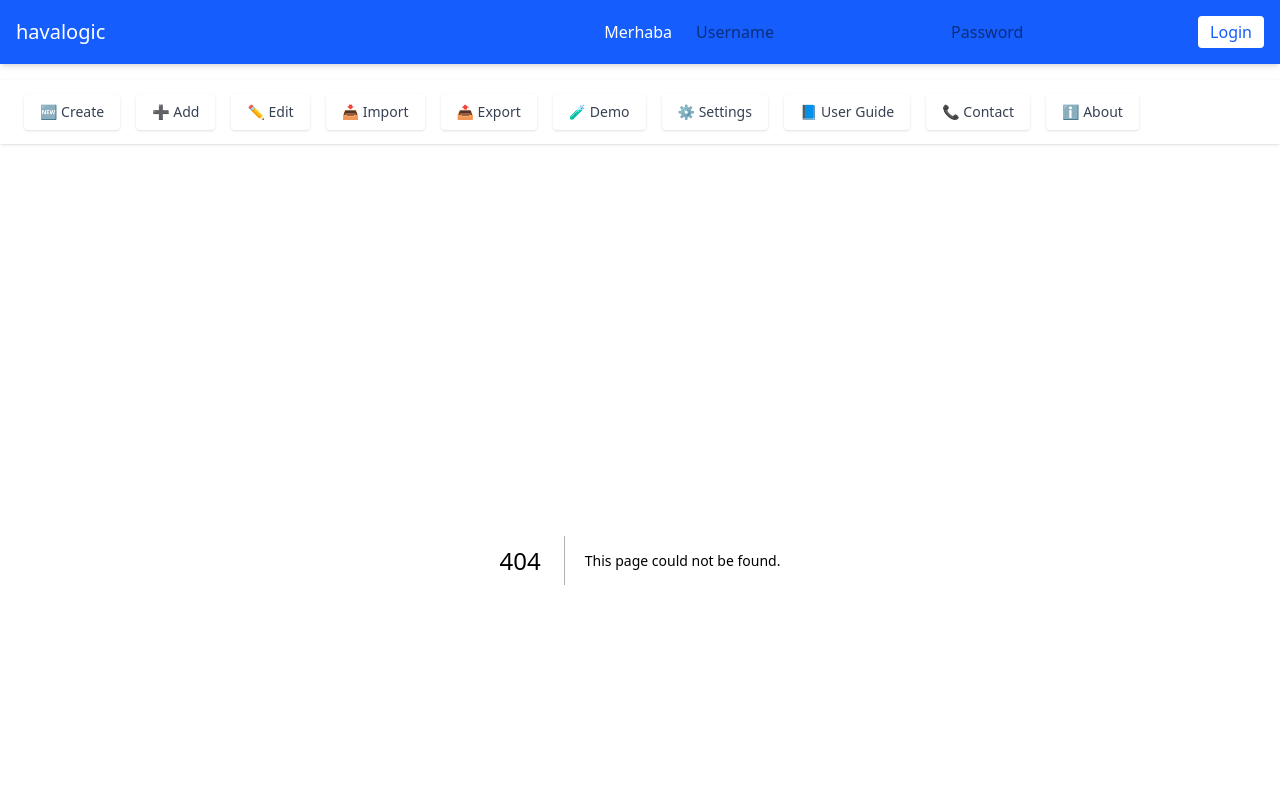
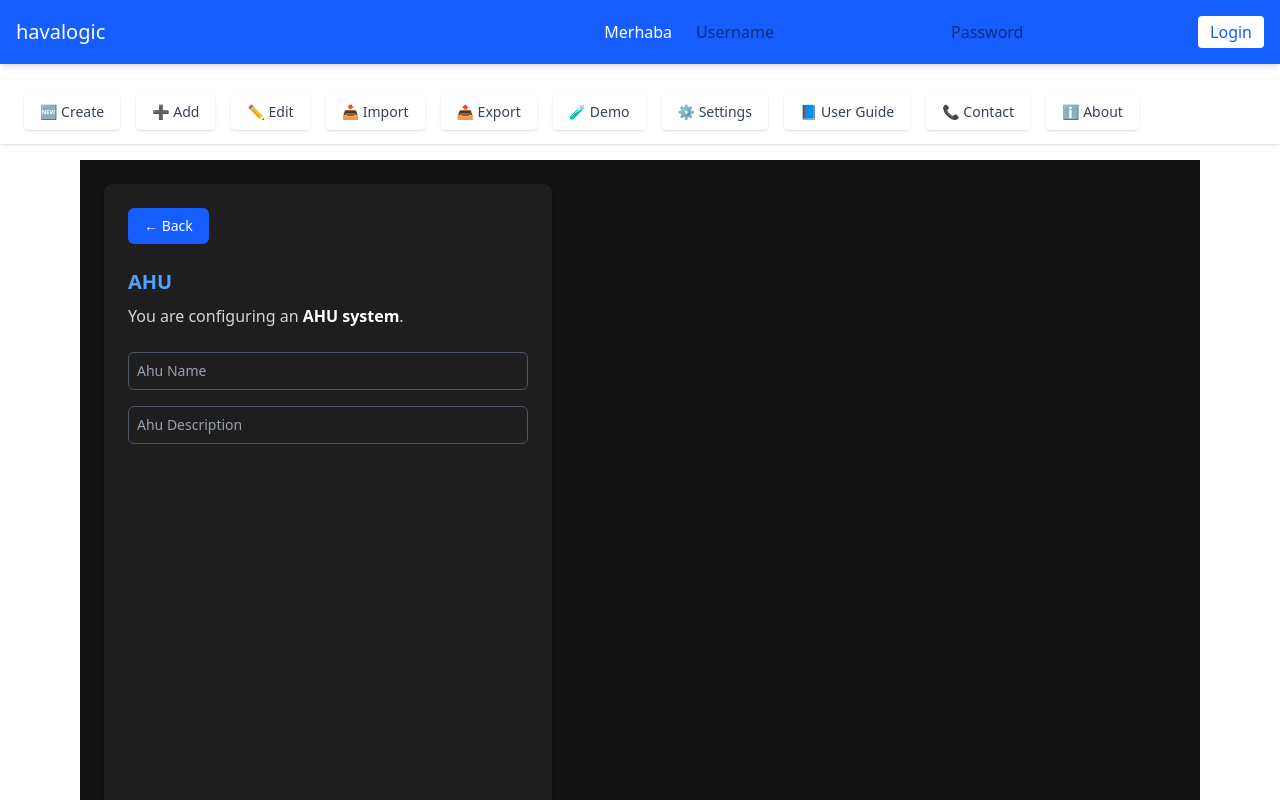
Before and after one commit to ErginYurttas/havalogic, a Next.js app: page /project/1 in a window 1280 px wide. Before the commit this address had no page. Shown: the top 800 px of the page. Built offline with nearby package versions, Linux system fonts and the light colour scheme.

Commit message:
AHU yönlendirme ve back butonu eklendi

```diff
--- /dev/null
+++ b/app/project/[system]/page.tsx
@@ -0,0 +1,42 @@
+"use client";
+
+import { useRouter } from "next/navigation";
+
+export default function AhuPage() {
+  const router = useRouter();
+
+  const handleBack = () => {
+    router.push("/project"); // ← ProjectOverview sayfasına döner
+  };
+
+  return (
+    <div className="min-h-screen bg-[#121212] p-6 flex">
+      <div className="w-full max-w-md bg-[#1e1e1e] rounded-lg shadow-md p-6">
+        <button
+          onClick={handleBack}
+          className="mb-6 px-4 py-2 bg-blue-600 hover:bg-blue-700 text-white rounded-md text-sm transition"
+        >
+          ← Back
+        </button>
+
+        <h2 className="text-xl font-semibold text-blue-400 mb-2">AHU</h2>
+        <p className="text-gray-300 mb-6">
+          You are configuring an <span className="font-semibold text-white">AHU system</span>.
+        </p>
+
+        <div className="space-y-4">
+          <input
+            type="text"
+            placeholder="Ahu Name"
+            className="w-full border border-gray-600 rounded-md p-2 text-sm bg-transparent text-white placeholder-gray-400 focus:outline-none focus:ring-2 focus:ring-blue-400"
+          />
+          <input
+            type="text"
+            placeholder="Ahu Description"
+            className="w-full border border-gray-600 rounded-md p-2 text-sm bg-transparent text-white placeholder-gray-400 focus:outline-none focus:ring-2 focus:ring-blue-400"
+          />
+        </div>
+      </div>
+    </div>
+  );
+}
--- a/app/project/page.tsx
+++ b/app/project/page.tsx
@@ -1,11 +1,11 @@
 "use client";
 
 import React, { useState, Suspense } from "react";
-import { useSearchParams } from "next/navigation";
+import { useSearchParams, useRouter } from "next/navigation"; // useRouter eklendi
 
-// useSearchParams içeren ana bileşeni ayırıyoruz
 function ProjectContent() {
   const searchParams = useSearchParams();
+  const router = useRouter(); // yönlendirme hook'u
   const [showSystems, setShowSystems] = useState(false);
 
   const systemOptions = [
@@ -16,9 +16,16 @@ function ProjectContent() {
     "Vav", "Manual Entry"
   ];
 
+  const handleSystemSelect = (sys: string) => {
+    if (sys === "Ahu") {
+      router.push("/project/ahu");
+    } else {
+      alert(`Selected: ${sys}`);
+    }
+  };
+
   return (
     <div className="p-6 max-w-3xl mx-auto">
-      {/* PROJE BİLGİLERİ */}
       <h2 className="text-2xl font-semibold mb-4">Project Overview</h2>
       <div className="mb-6 text-gray-700 space-y-1">
         <p><strong>Category:</strong> {searchParams.get("category")}</p>
@@ -29,10 +36,8 @@ function ProjectContent() {
         <p><strong>Responsible:</strong> {searchParams.get("responsible")}</p>
       </div>
 
-      {/* Butonlar */}
       <h3 className="text-lg font-semibold mb-2">Next Steps</h3>
       <div className="flex flex-col items-start gap-4">
-        {/* Add System Butonu */}
         <div className="relative">
           <button
             onClick={() => setShowSystems(!showSystems)}
@@ -47,7 +52,7 @@ function ProjectContent() {
                 <div
                   key={sys}
                   className="px-4 py-2 text-gray-800 hover:bg-blue-100 cursor-pointer border-b border-gray-200 last:border-b-0"
-                  onClick={() => alert(`Selected: ${sys}`)}
+                  onClick={() => handleSystemSelect(sys)} // sadece bu satır değişti
                 >
                   {sys}
                 </div>
@@ -56,7 +61,6 @@ function ProjectContent() {
           )}
         </div>
 
-        {/* Diğer Butonlar */}
         <button className="w-[150px] px-4 py-2 bg-blue-600 text-white rounded hover:bg-blue-700 text-left">
           Add Panel
         </button>
@@ -68,7 +72,6 @@ function ProjectContent() {
   );
 }
 
-// Ana sayfa bileşeni Suspense ile sarmalanmış hali
 export default function ProjectPage() {
   return (
     <Suspense fallback={<div className="p-6">Loading project data...</div>}>
```
